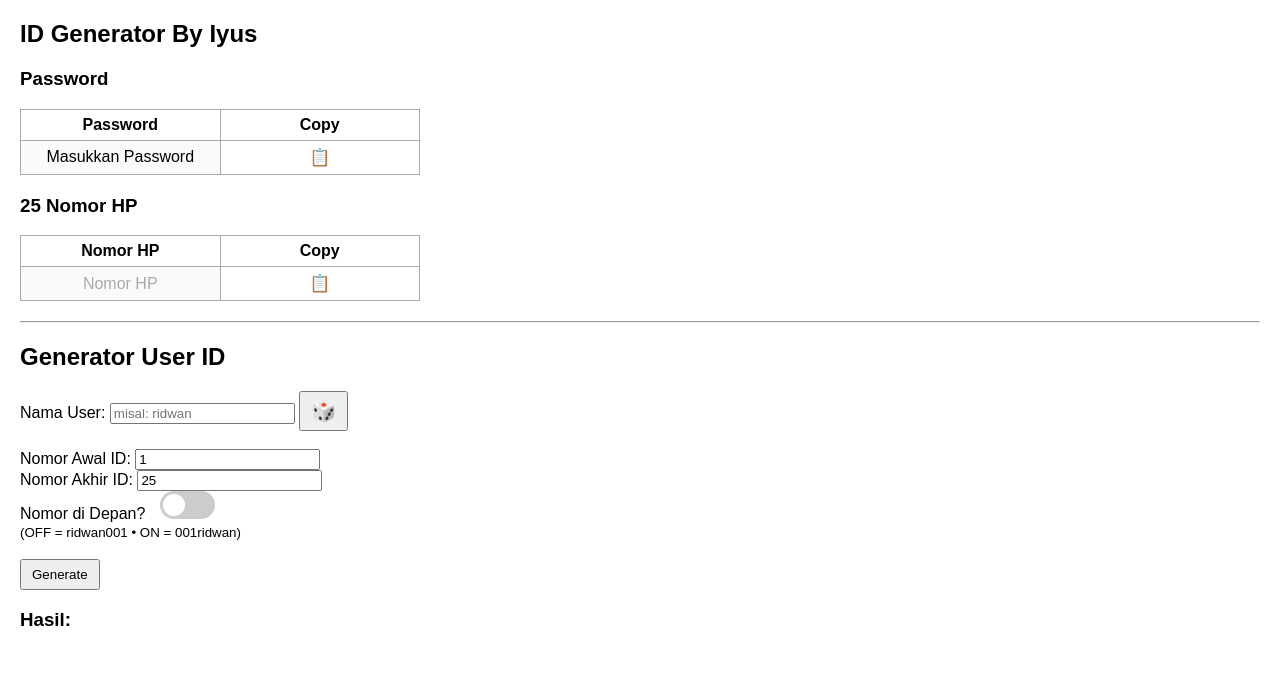
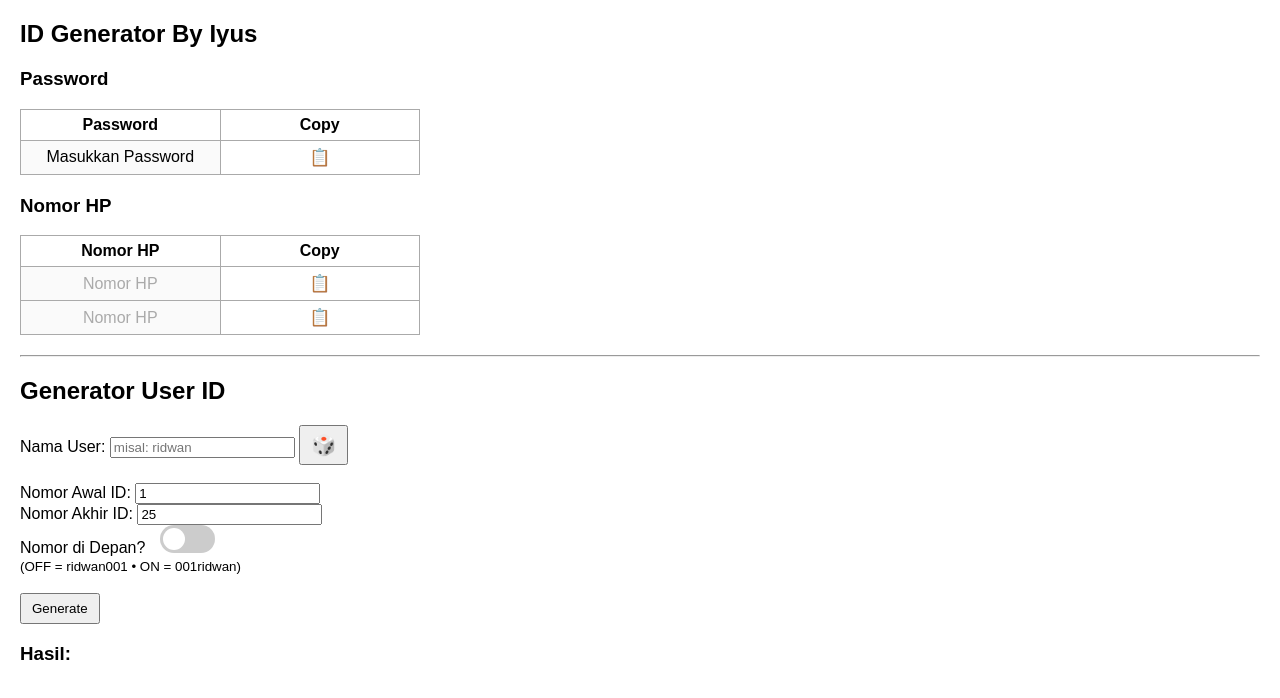
Before and after one commit to undangan-invitation/Generator, a plain HTML site: page index.html in a window 1280 px wide. Drawn offline with Linux system fonts and the light colour scheme.

Commit message:
Update index.html

```diff
--- a/index.html
+++ b/index.html
@@ -89,8 +89,8 @@
     </tr>
 </table>
 
-<!-- TABEL 25 NOMOR HP -->
-<h3>25 Nomor HP</h3>
+<!-- TABEL NOMOR HP -->
+<h3>Nomor HP</h3>
 <table id="hpTable">
     <tr>
         <th>Nomor HP</th>
@@ -126,8 +126,8 @@
 <div id="result"></div>
 
 <script>
-// Buat 1 baris nomor HP tanpa kolom nomor urut
-for (let i = 1; i <= 1; i++) {
+// Buat 2 baris nomor HP tanpa kolom nomor urut
+for (let i = 1; i <= 2; i++) {
     let row = document.createElement("tr");
     row.innerHTML = `
         <td id="hp${i}" contenteditable="true" class="hp-cell placeholder">Nomor HP</td>
@@ -191,7 +191,7 @@ function copyHP(num) {
 
 // Random name generator
 function generateRandomName() {
-    const names = ["dika","rina","aldi","fajar","vina","salsa","nanda","rama","yogi",
+    const names = ["daki","rino","aldo","fijar","vani","selsa","nandi","rame","yoga","aref","dono","riki","dafa","ayu","zahra","fares","timu","bimo","galing","dika","rina","aldi","fajar","vina","salsa","nanda","rama","yogi",
                    "arif","doni","riko","dafa","alya","zara","faris","timo","bima","gilang"];
     let n = names[Math.floor(Math.random() * names.length)];
     let num = Math.floor(10 + Math.random() * 990);
```
